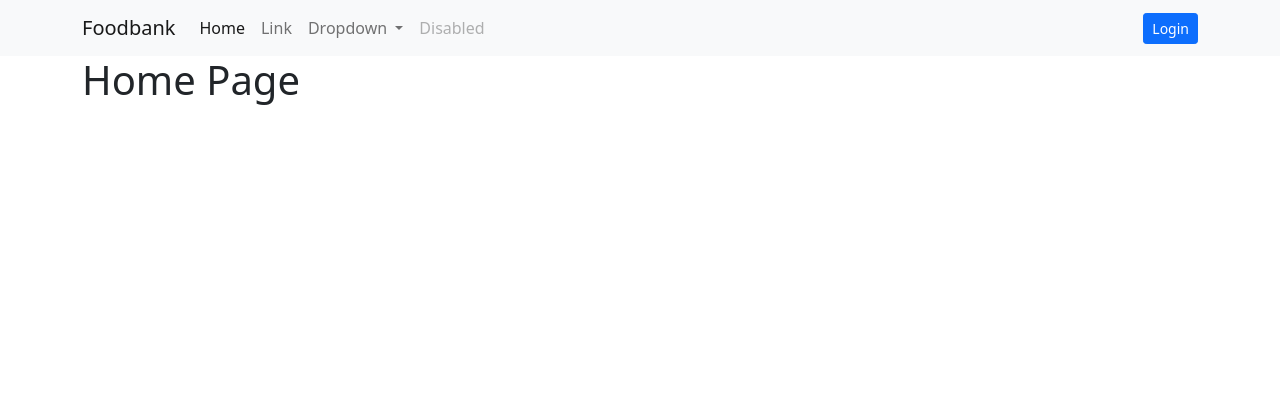
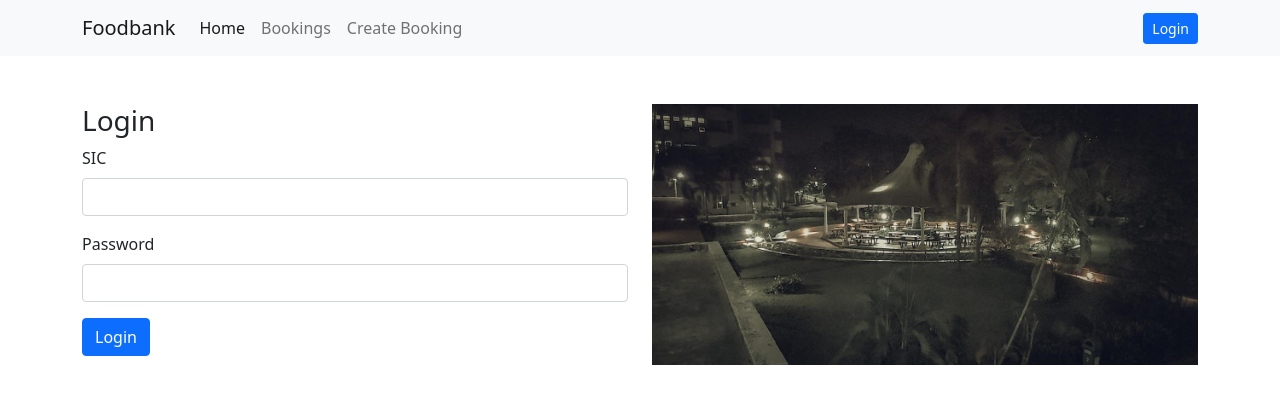
Before and after one commit to santoshkpatro/foodbank, a Django app: template templates/home/index.html in a window 1280 px wide. Shown: the top 404 px of the page. Run offline with Django 3.2, Linux system fonts and the light colour scheme; the template is opened without the code that fills it, so the values that code supplies are empty.

Commit message:
auth moved to home page

```diff
--- a/bookings/views.py
+++ b/bookings/views.py
@@ -1,8 +1,10 @@
 from django.shortcuts import redirect, render
 from django.contrib import messages
+from django.contrib.auth.decorators import login_required
 from core.models import Booking, Item, Slot
 
 
+@login_required(login_url='index')
 def booking_list(request):
     bookings = Booking.objects.filter(user=request.user, is_active=True)
 
@@ -13,6 +15,7 @@ def booking_list(request):
     return render(request, 'bookings/list.html', context)
 
 
+@login_required(login_url='index')
 def booking_create(request):
     if request.method == 'POST':
         item_id = request.POST['item']
--- a/foodbank/settings.py
+++ b/foodbank/settings.py
@@ -120,6 +120,9 @@ USE_TZ = True
 # https://docs.djangoproject.com/en/4.0/howto/static-files/
 
 STATIC_URL = 'static/'
+STATICFILES_DIRS = [
+    BASE_DIR / "static",
+]
 
 # Default primary key field type
 # https://docs.djangoproject.com/en/4.0/ref/settings/#default-auto-field
--- a/foodbank/urls.py
+++ b/foodbank/urls.py
@@ -1,9 +1,12 @@
 from django.contrib import admin
 from django.urls import path, include
+from django.conf.urls.static import static
+from django.conf import settings
+
 
 urlpatterns = [
     path('', include('home.urls')),
     path('accounts/', include('accounts.urls')),
     path('bookings/', include('bookings.urls')),
     path('admin/', admin.site.urls),
-]
+] + static(settings.STATIC_URL, document_root=settings.STATIC_ROOT)
--- a/templates/home/index.html
+++ b/templates/home/index.html
@@ -1,7 +1,29 @@
 {% extends 'base.html' %}
+{% load static %}
 
 {% block body %}
 <div class="container">
-    <h1>Home Page</h1>
+    <div class="row">
+        <div class="col-6">
+            <form action="{% url 'index' %}" method="post" class="mt-5">
+                <h3>Login</h3>
+                {% csrf_token %}
+                <div class="mb-3">
+                    <label for="exampleInputEmail1" class="form-label">SIC</label>
+                    <input type="text" class="form-control" id="exampleInputEmail1" aria-describedby="emailHelp" name="sic" required>
+                </div>
+                <div class="mb-3">
+                    <label for="exampleInputPassword1" class="form-label">Password</label>
+                    <input type="password" class="form-control" id="exampleInputPassword1" name="password" required>
+                </div>
+                <button type="submit" class="btn btn-primary">Login</button>
+            </form>
+        </div>
+        <div class="col-6">
+            <div class="mt-5">
+                <img src="{% static 'images/cafe.jpeg' %}" alt="NA" class="img-fluid">
+            </div>
+        </div>
+    </div>
 </div>
 {% endblock %}
--- a/templates/navbar.html
+++ b/templates/navbar.html
@@ -8,33 +8,19 @@
         <div class="collapse navbar-collapse" id="navbarSupportedContent">
             <ul class="navbar-nav me-auto mb-2 mb-lg-0">
                 <li class="nav-item">
-                    <a class="nav-link active" aria-current="page" href="#">Home</a>
+                    <a class="nav-link active" aria-current="page" href="{% url 'index' %}">Home</a>
                 </li>
                 <li class="nav-item">
-                    <a class="nav-link" href="#">Link</a>
-                </li>
-                <li class="nav-item dropdown">
-                    <a class="nav-link dropdown-toggle" href="#" id="navbarDropdown" role="button"
-                        data-bs-toggle="dropdown" aria-expanded="false">
-                        Dropdown
-                    </a>
-                    <ul class="dropdown-menu" aria-labelledby="navbarDropdown">
-                        <li><a class="dropdown-item" href="#">Action</a></li>
-                        <li><a class="dropdown-item" href="#">Another action</a></li>
-                        <li>
-                            <hr class="dropdown-divider">
-                        </li>
-                        <li><a class="dropdown-item" href="#">Something else here</a></li>
-                    </ul>
+                    <a class="nav-link" href="{% url 'booking_list' %}">Bookings</a>
                 </li>
                 <li class="nav-item">
-                    <a class="nav-link disabled">Disabled</a>
+                    <a class="nav-link" href="{% url 'booking_create' %}">Create Booking</a>
                 </li>
             </ul>
             <ul class="navbar-nav">
                 {% if not request.user.is_authenticated %}
                 <li class="nav-item">
-                    <a href="{% url 'login' %}" class="btn btn-sm btn-primary">Login</a>
+                    <a href="{% url 'index' %}" class="btn btn-sm btn-primary">Login</a>
                 </li>
                 {% else %}
                 <li class="nav-item">
```
Also changed, not shown: home/views.py (+12 -1 lines), static/images/cafe.jpeg (added).
